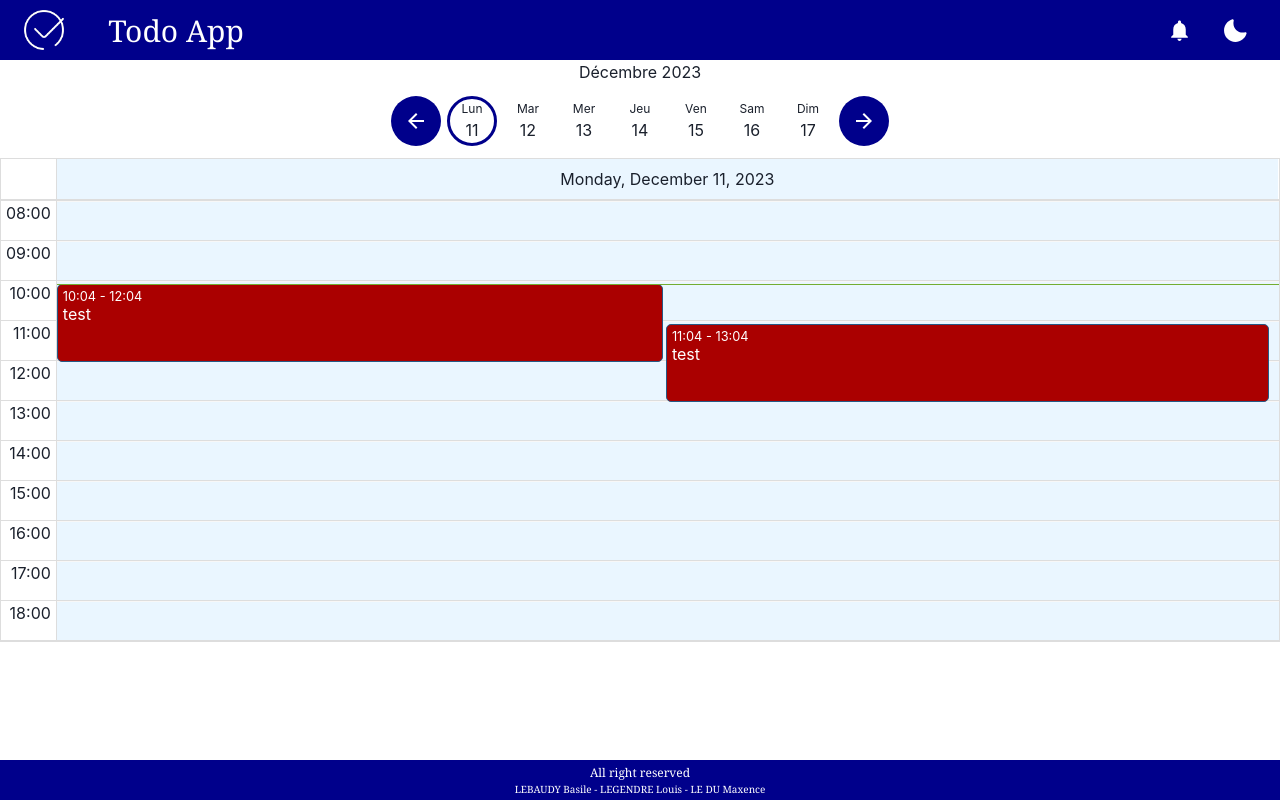
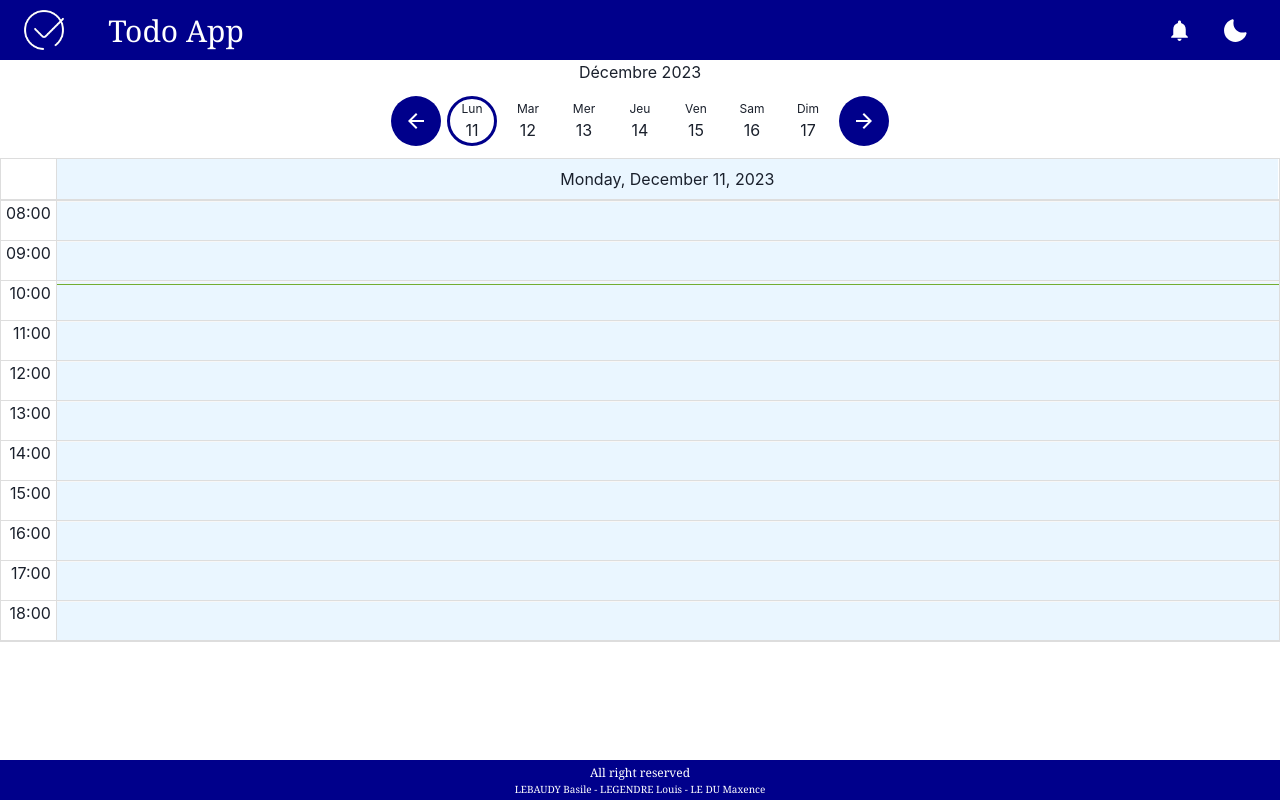
Before and after one commit to Zilba26/react-todo-app, a React (Vite) app: page /layout in a window 1280 px wide. Built offline with nearby package versions, Linux system fonts and the light colour scheme.

Commit message:
update after pull

```diff
--- a/src/LocalStorage.tsx
+++ b/src/LocalStorage.tsx
@@ -1,6 +1,5 @@
 import { Category } from "./models/Category";
 import { Event } from "./models/Event";
-import { Priority } from "./models/Priority";
 import { Task } from "./models/Task";
 
 const ls = {
@@ -61,10 +60,6 @@ export function getEvents(): Event[] {
 
 export function getEventsByDay(day: Date) : Event[] {
     const tasks = getEvents();
-    const mockEvent = new Event(1, "test", "description", new Date(), new Date(Date.now() + 1000 * 60 * 60 * 2), new Date(), new Category(1, "test", "#AA0000"), Priority.NORMAL);
-    const mockEvent2 = new Event(2, "test", "description2", new Date(Date.now() + 1000 * 60 * 60), new Date(Date.now() + 1000 * 60 * 60 * 3), new Date(), new Category(1, "test", "#AA0000"), Priority.NORMAL);
-    tasks.push(mockEvent);
-    tasks.push(mockEvent2);
     return tasks
     .filter((task: Event) => {
         return task.startDate.getFullYear() === day.getFullYear() &&
--- a/src/TasksView/DayTasks.tsx
+++ b/src/TasksView/DayTasks.tsx
@@ -65,11 +65,11 @@ const DayTasks: FC<DayTasksProps> = (props: DayTasksProps) => {
         step={60}
         timeslots={1}
         defaultDate={props.day}
+        date={props.day}
         defaultView="day"
         views={['day']}
         dayLayoutAlgorithm={'no-overlap'}
         events={tasks.map((task) => {
-          console.log(task);
           return new TaskEvent(task);
         })}
         eventPropGetter={(event) => {
```
